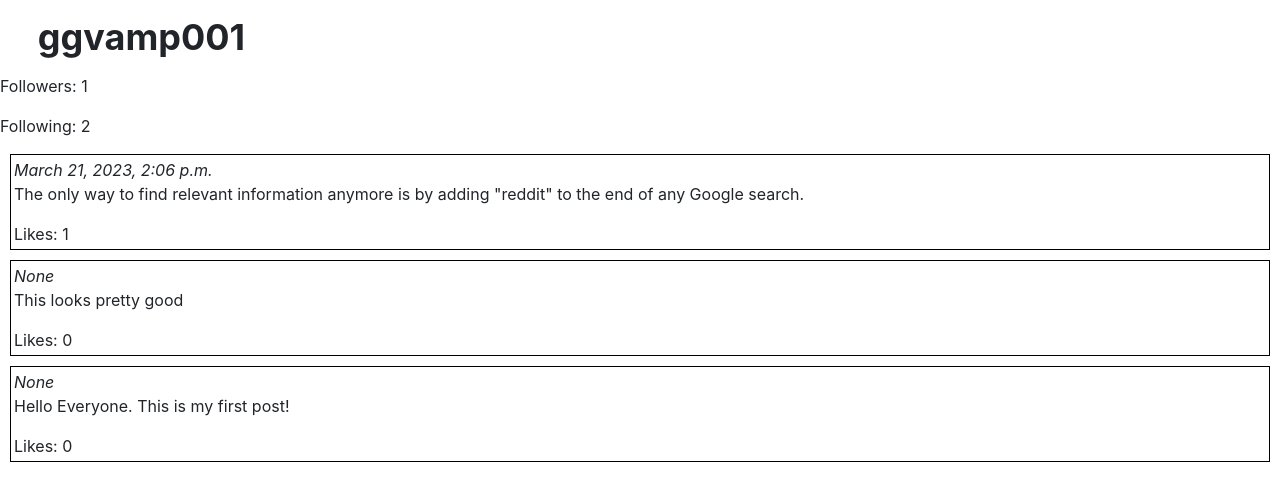
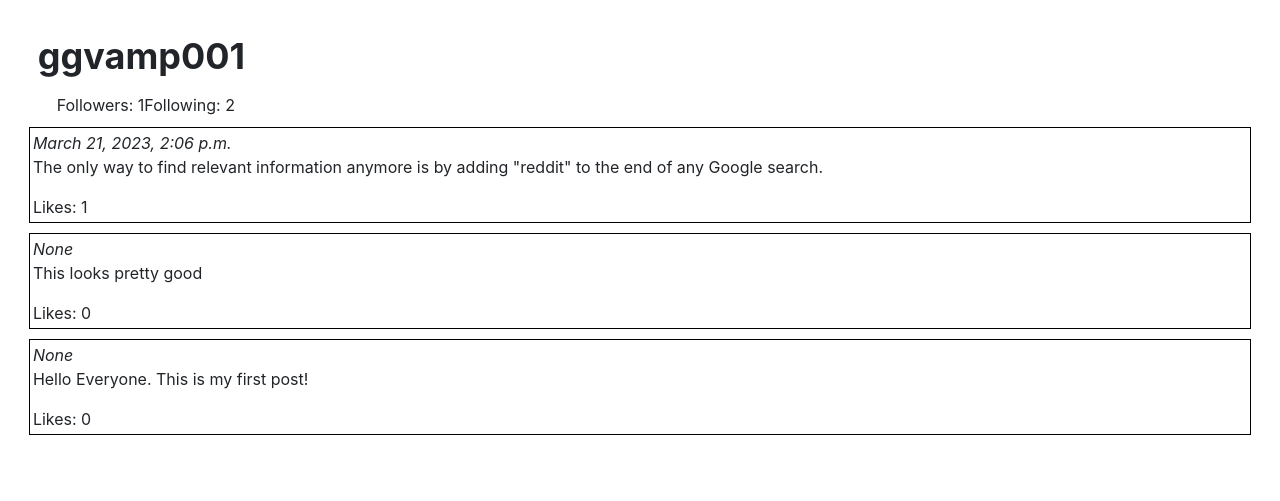
Before and after one commit to suryaanshrai/network, a Django app: a page that uses network/templates/network/userpage.html in a window 1280 px wide. Shown: the part 56-557 px from the top of the page. Run offline with Django 3.2, Linux system fonts and the light colour scheme; data comes from the database, SQL or seed files in the repository; some libraries are stand-ins or nearby versions.

Commit message:
Tue, Mar 21, 2023, 11:52 PM +05:30

```diff
--- a/network/static/network/styles.css
+++ b/network/static/network/styles.css
@@ -26,7 +26,7 @@
 
     100% {
         opacity: 1;
-        padding-left: 1cm;
+        padding-left: .5cm;
     }
 }
 
@@ -46,7 +46,7 @@
     font-size:36px;
     font-weight:bold;
     padding:10px;
-    padding-left:1cm;
+    padding-left:.5cm;
     animation-name: enterFromLeft;
     animation-duration:2s;
 }
@@ -56,3 +56,13 @@
     animation-name: enterFromBottom;
     animation-duration: 3s;
 }
+
+#UserBody{
+    padding:.5cm;
+}
+
+#belowFollowButton {
+    display: flex;
+    flex:wrap;
+    margin-left:1cm
+}
--- a/network/templates/network/userpage.html
+++ b/network/templates/network/userpage.html
@@ -2,6 +2,7 @@
 {% load static %}
 
 {% block body %}
+    <div id="UserBody">
         <div id="username">
             {{username}}
         </div>
@@ -13,8 +14,8 @@
             </form>
             {% endif %}
         </div>
-    <div>
-        <p>Followers: {{followers}}</p> <p>Following: {{following}}</p>
+        <div id="belowFollowButton">
+            <div>Followers: {{followers}}</div> <div>Following: {{following}}</div>
         </div>
         <div>
             {% for post in posts %}
@@ -32,4 +33,5 @@
             </div>
             {% endfor %}
         </div>
+    </div>
 {% endblock %}
```
Lines whose indentation alone changed are shown as unchanged.
